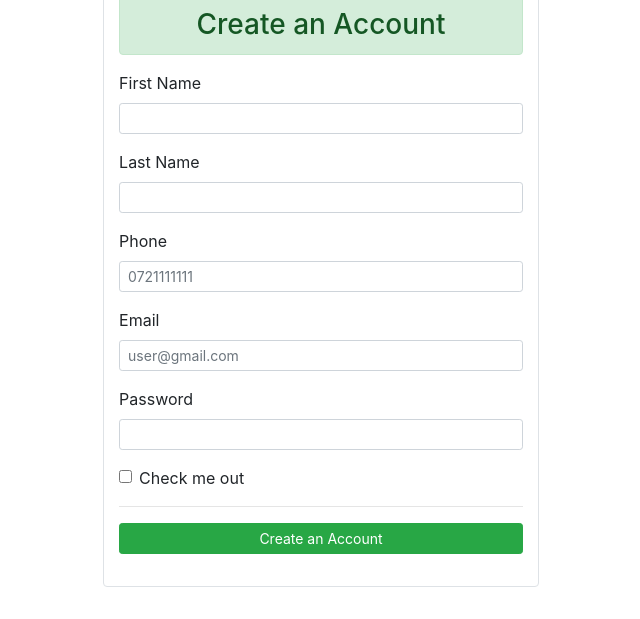
After one commit to booorayan/emarket, a Django app: page /signup in a window 1280 px wide. The commit adds this page. Shown: the part 329-948 px from the top of the page, without its empty margins (319-959 px from the left). Run offline with Django 4.2, Linux system fonts and the light colour scheme; some libraries are stand-ins or nearby versions.

Commit message:
add signup

```diff
--- a/store/urls.py
+++ b/store/urls.py
@@ -1,9 +1,10 @@
 from django.urls import path, include
-from .views import Index, Login, logout, store
+from .views import Index, Login, Signup, logout, store
 
 urlpatterns = [
     path('', Index.as_view(), name='homepage'),
     path('store', store, name='store'),
+    path('signup', Signup.as_view(), name='signup'),
     path('login', Login.as_view(), name='login'),
     path('logout', logout, name='logout'),
 ]
--- a/store/views.py
+++ b/store/views.py
@@ -1,5 +1,5 @@
 from django.shortcuts import render, redirect, HttpResponseRedirect
-from django.contrib.auth.hashers import check_password
+from django.contrib.auth.hashers import check_password, make_password
 from .models import Products, Category, Customer
 from django.views import View
 
@@ -65,6 +65,68 @@ class Login(View):
         return render(request, '../templates/login.html', {'error': error_message})
 
 
+class Signup(View):
+    def get(self, request):
+        return render(request, '../templates/signup.html')
+
+    def post(self, request):
+        postData = request.POST
+        first_name = postData.get('firstname')
+        last_name = postData.get('lastname')
+        phone = postData.get('phone')
+        email = postData.get('email')
+        password = postData.get('password')
+
+        # validation
+        value = {
+            'first_name': first_name,
+            'last_name': last_name,
+            'phone': phone,
+            'email': email
+        }
+        error_message = None
+
+        customer = Customer(first_name=first_name, last_name=last_name,
+                            phone=phone, email=email, password=password)
+        error_message = self.validateCustomer(customer)
+
+        if not error_message:
+            print(first_name, last_name, phone, email, password)
+            customer.password = make_password(customer.password)
+            customer.register()
+            return redirect('homepage')
+        else:
+            data = {
+                'error': error_message,
+                'values': value
+            }
+            return render(request, '../templates/signup.html', data)
+
+    def validateCustomer(self, customer):
+        error_message = None
+        if not customer.first_name:
+            error_message = 'Please enter your first name!'
+        elif len(customer.first_name) < 3:
+            error_message = 'First name must be more than 3 characters long!'
+        elif not customer.last_name:
+            error_message = 'Please enter your last name'
+        elif len(customer.last_name) < 3:
+            error_message = 'Last name must be more than 3 characters long!'
+        elif customer.phone:
+            error_message = 'Enter your phone number!'
+        elif len(customer.phone) < 10:
+            error_message = 'Phone number must be 10 characters long!!'
+        elif len(customer.password) < 5:
+            error_message = 'Password must contain 5 or more characters!!'
+        elif len(customer.email) < 5:
+            error_message = 'Email must be 5 characters long..'
+        elif customer.isExists():
+            error_message = 'Email address already exists..'
+
+        # save
+        return error_message
+
+
 def store(request):
     cart = request.session.get('cart')
     if not cart:
--- a/templates/base.html
+++ b/templates/base.html
@@ -49,7 +49,7 @@
             </li>
         </ul>
 
-        <ul class="navbar-nv my-2 my-lg-0">
+        <ul class="navbar-nav my-2 my-lg-0">
             <li class="nav-item active">
                 <a class="nav-link" href="/cart">Cart
                 <span class="badge badge-success">{{ request.session.cart.keys|length }}</span>
--- /dev/null
+++ b/templates/signup.html
@@ -0,0 +1,72 @@
+{% extends 'base.html' %}
+
+
+{% block content %}
+
+<div class="container mt-4">
+    <div class="p-3 m-3">
+        <div class="col-lg-5 rounded mx-auto border pt-4" style="height: 800px;">
+            <div class="text-center col">
+                <img src="https://th.bing.com/th/id/Rd51d7c0fde6d96a31538a86cbd57f3c0?rik=%2fTJxRkU2V371QQ&riu=http%3a%2f%2ftechnologyend.com%2fwp-content%2fuploads%2f2015%2f11%2fwhy-shop-online.jpg&ehk=v1KiYT0i5U1ABCRueDSdLqnazh2BdlVD89Z4qXE0Kgs%3d&risl=&pid=ImgRaw"
+                     alt="" class="" style="height: 150px;">
+                <hr>
+            </div>
+            <h3 class="alert alert-success rounded-pill" style="text-align: center">Create an Account</h3>
+            <form action="/signup" method="POST">
+
+                {% csrf_token %}
+
+                {% if error %}
+                <div class="alert alert-danger" role="alert">
+                    {{ error }}
+                </div>
+                {% endif %}
+
+                <!-- first name -->
+                <div class="form-group">
+                    <label for="">First Name</label>
+                    <input type="text" name="firstname" id="" value="{{ values.first_name }}"
+                    class="form-control form-control-sm" placeholder="">
+                </div>
+
+                <!-- last name -->
+                <div class="form-group">
+                    <label for="">Last Name</label>
+                    <input type="text" name="lastname" id="" value="{{ values.last_name }}"
+                    class="form-control form-control-sm">
+                </div>
+
+                <!-- phone -->
+                <div class="form-group">
+                    <label for="">Phone</label>
+                    <input type="text" name="phone" id="" value="{{ values.phone }}"
+                    class="form-control form-control-sm" placeholder="0721111111">
+                </div>
+
+                <!-- Email -->
+                <div class="form-group">
+                    <label for="">Email</label>
+                    <input required type="email" name="email" id="" value="{{ values.email }}"
+                    class="form-control form-control-sm" placeholder="user@gmail.com">
+                </div>
+
+                <!-- password -->
+                <div class="form-group">
+                    <label for="">Password</label>
+                    <input type="password" name="password" id="" class="form-control form-control-sm">
+                </div>
+
+                <!-- check me button -->
+                <div class="mb-3 form-check">
+                    <input type="checkbox" class="form-check-input" id="check2">
+                    <label class="form-check-label d-grid gap-2" for="check2">Check me out</label>
+                </div>
+                <hr>
+                <button type="submit" class="btn btn-sm btn-success col-lg-12">Create an Account</button>
+            </form>
+
+        </div>
+    </div>
+</div>
+
+{% endblock %}
```
Also changed, not shown: db.sqlite3.
